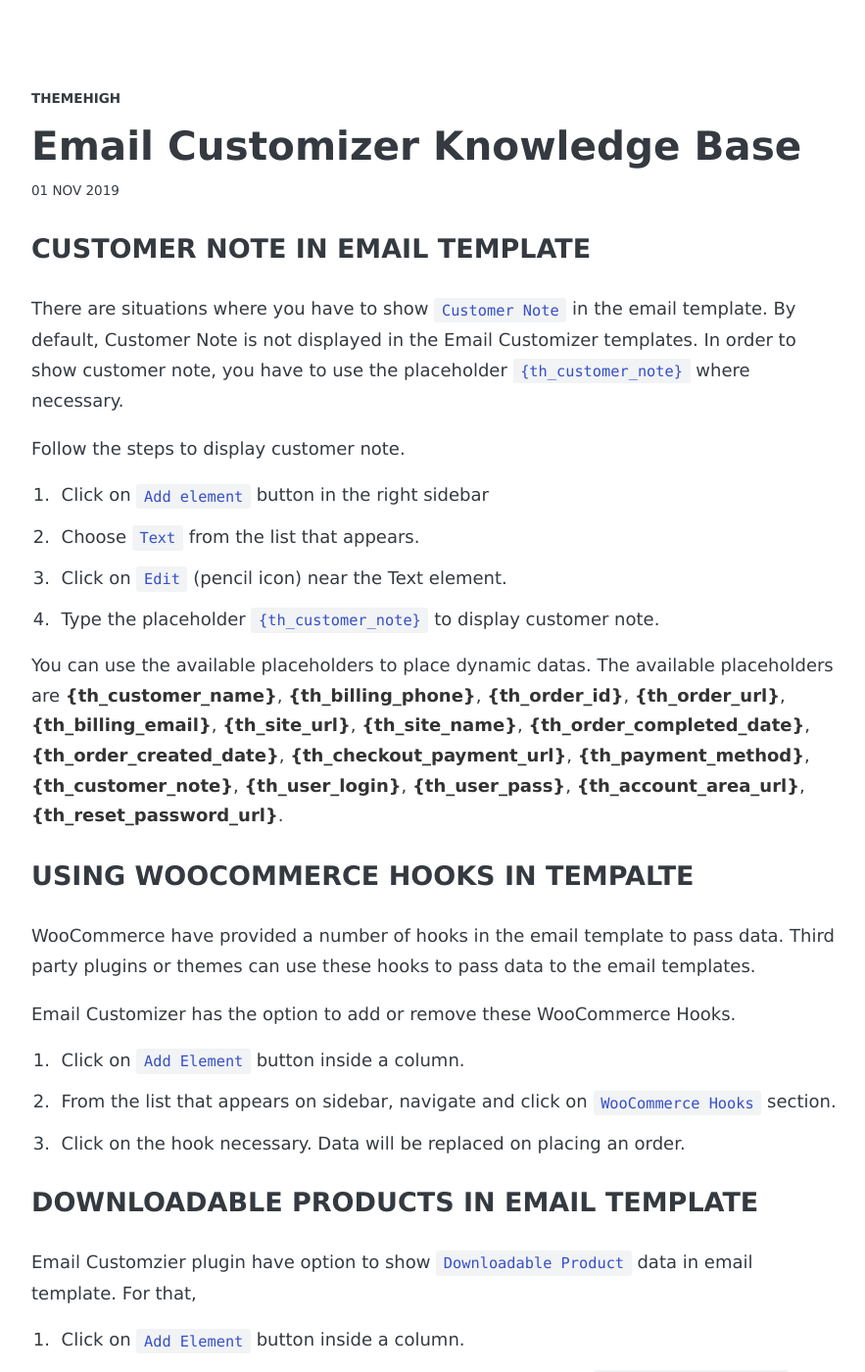
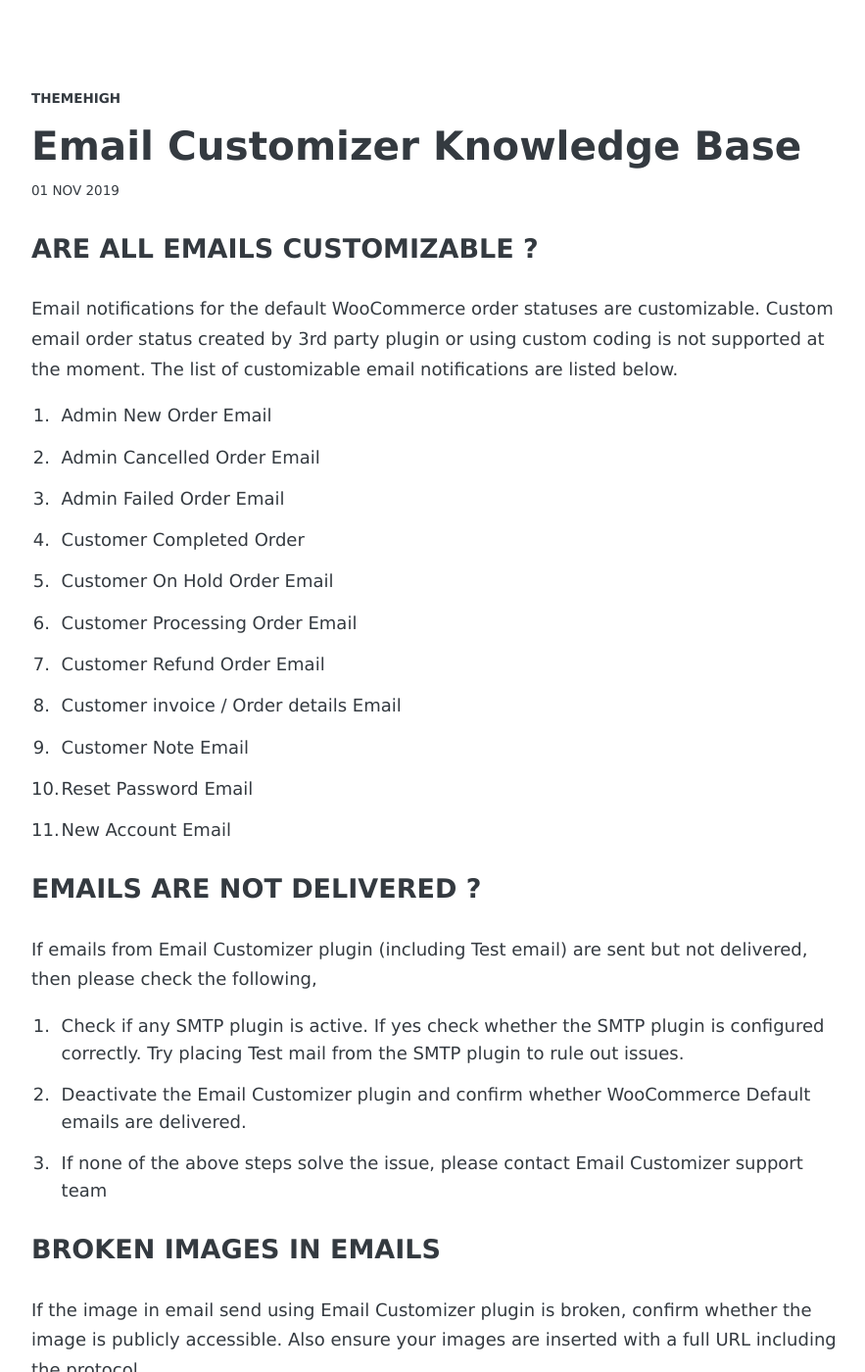
Before and after one commit to Themehigh/themehigh.github.io, a Jekyll site: the page built from _posts/2019-11-01-email-customizer-knowledge-base.markdown, in a window 1280 px wide and 1400 px high. Shown: the whole window at 98% size, without its empty margins (194-1077 px from the left). Built offline with Jekyll 4.4.1, drawn with Linux system fonts in a browser that asks for light colours; some web fonts are replaced; comment, search, counter and statistics services are not loaded.

Commit message:
added info
#Customizable emails
#Emails not Delivering
#Broken images in emails

```diff
--- a/_posts/2019-11-01-email-customizer-knowledge-base.markdown
+++ b/_posts/2019-11-01-email-customizer-knowledge-base.markdown
@@ -3,6 +3,38 @@ layout: post
 title:  Email Customizer Knowledge Base
 categories: jekyll update
 ---
+
+### ARE ALL EMAILS CUSTOMIZABLE ?
+
+Email notifications for the default WooCommerce order statuses are customizable. Custom email order status created by 3rd party plugin or using custom coding is not supported at the moment.
+The list of customizable email notifications are listed below.
+
+1. Admin New Order Email
+2. Admin Cancelled Order Email
+3. Admin Failed Order Email
+4. Customer Completed Order
+5. Customer On Hold Order Email
+6. Customer Processing Order	Email
+7. Customer Refund Order	Email
+8. Customer invoice / Order details	Email
+9. Customer Note	Email
+10. Reset Password Email
+11. New Account Email
+
+
+### EMAILS ARE NOT DELIVERED ?
+
+If emails from Email Customizer plugin (including Test email) are sent but not delivered, then please check the following,
+
+1. Check if any SMTP plugin is active. If yes check whether the SMTP plugin is configured correctly. Try placing Test mail from the SMTP plugin to rule out issues.
+2. Deactivate the Email Customizer plugin and confirm whether WooCommerce Default emails are delivered.
+3. If none of the above steps solve the issue, please contact Email Customizer support team
+
+
+### BROKEN IMAGES IN EMAILS
+
+   If the image in email send using Email Customizer plugin is broken, confirm whether the image is publicly accessible. Also ensure your images are inserted with a full URL including the protocol.
+
 
 ### CUSTOMER NOTE IN EMAIL TEMPLATE
 
```
